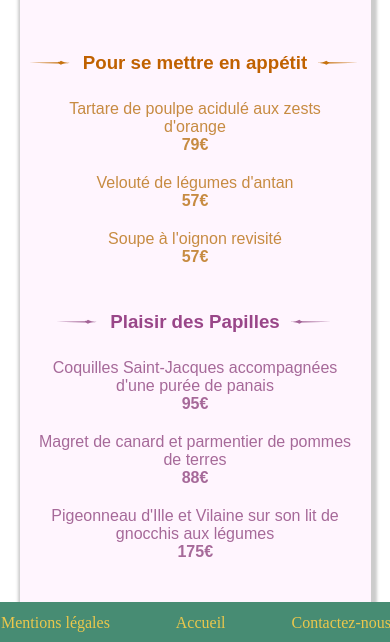
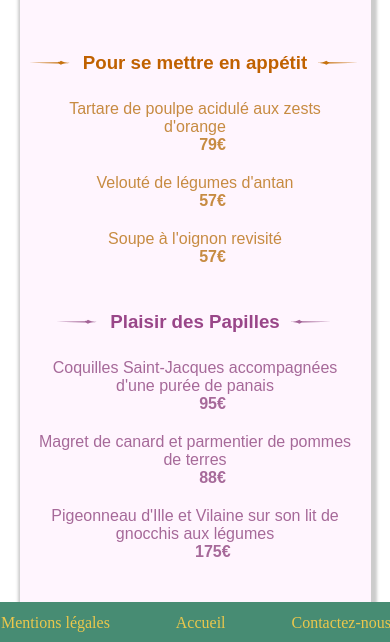
Before and after one commit to Yonca-Yilmaz/ohmyfood_, a plain HTML site: page menu2.html in a window 390 px wide. Shown: the part 200-842 px from the top of the page. Drawn offline with Linux system fonts and the light colour scheme; a web font is replaced by a local one.

Commit message:
Update menu2.css

```diff
--- a/menu2.css
+++ b/menu2.css
@@ -187,7 +187,7 @@ ul {
 
 .prix {
   width: 10%;
-  font-weight:bold;
+  font-weight: bold;
 }
 
 h3 img {
@@ -282,7 +282,7 @@ footer {
   }
 
   .prix {
-    margin-left: 45%;
+    margin-left: 50%;
   }
 
   ul {
```
